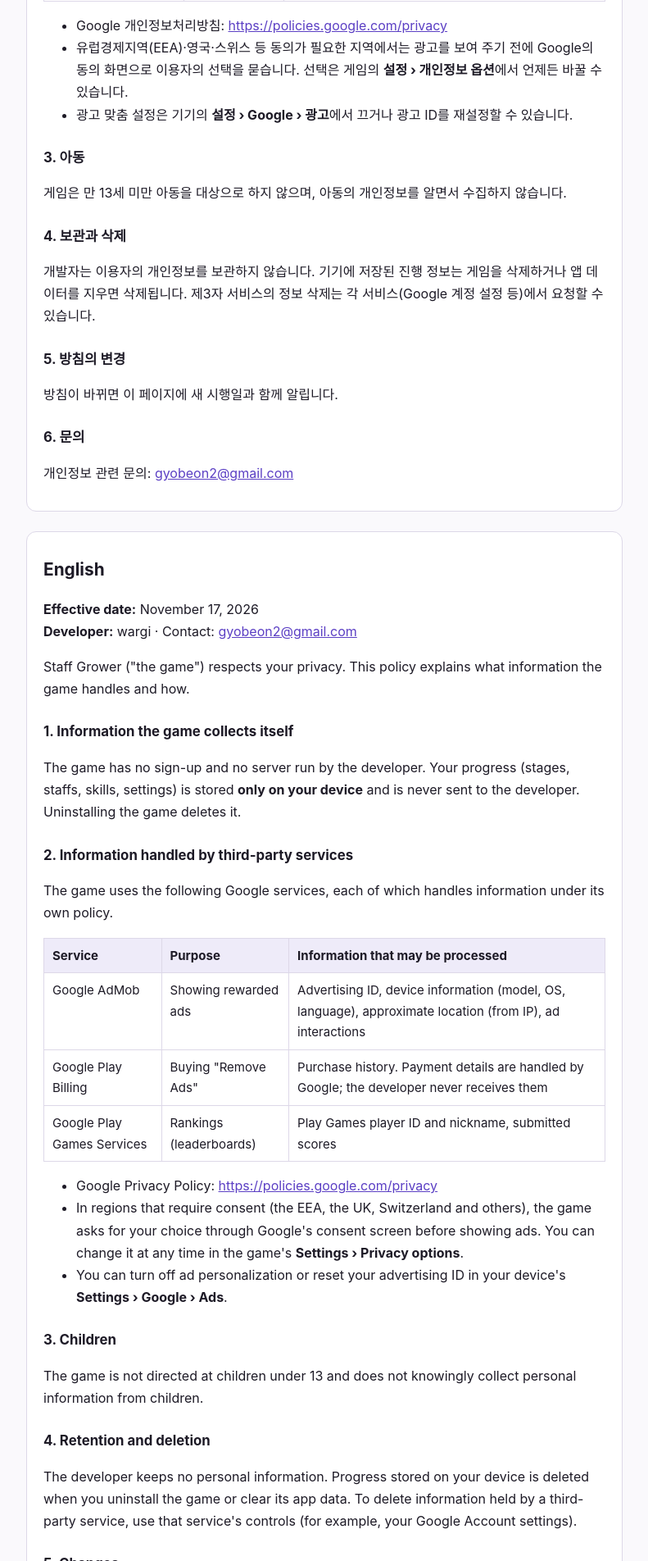
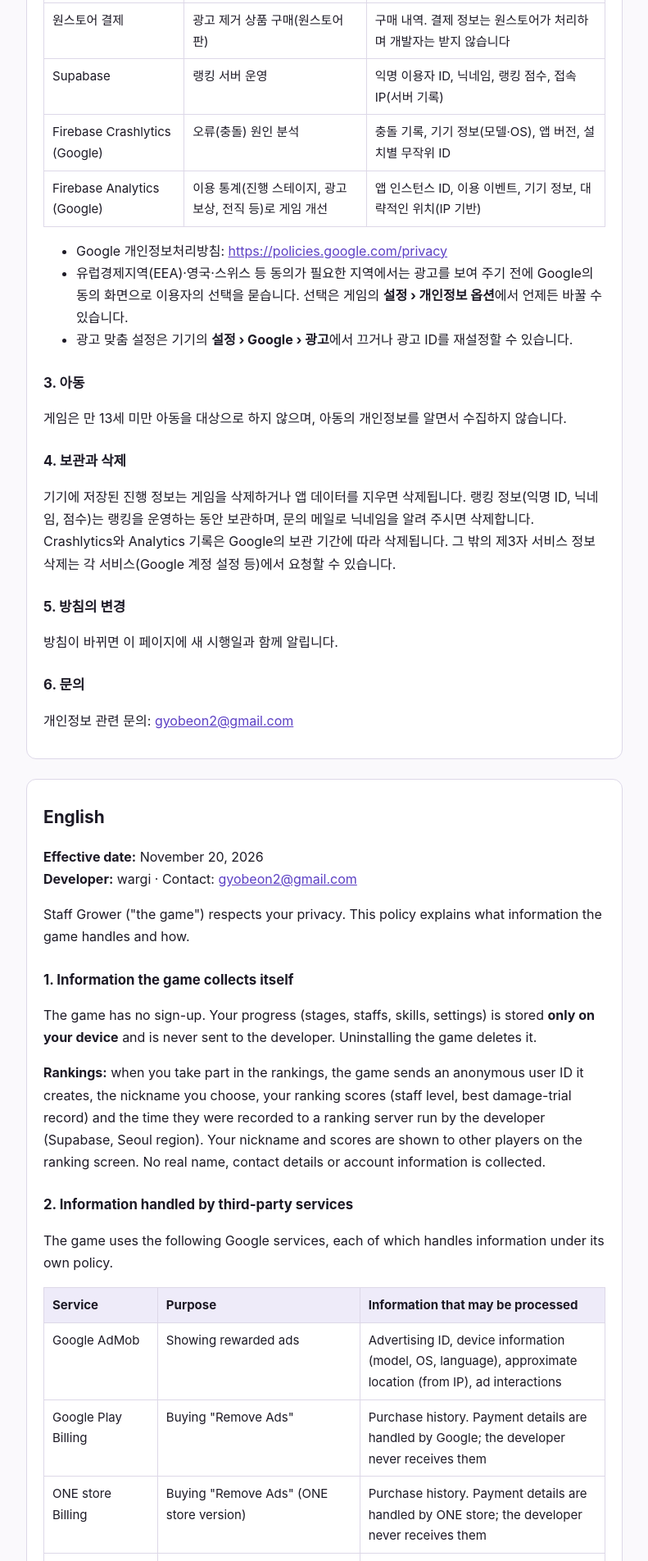
Before and after one commit to wargi/wargi.github.io, a plain HTML site: page staffgrow/privacy/index.html in a window 1280 px wide. Shown: the part 896-2800 px from the top of the page at 82% size, without its empty margins (244-1035 px from the left). Drawn offline with Linux system fonts and the light colour scheme.

Commit message:
staffgrow 개인정보처리방침: 랭킹(Supabase), Firebase Crashlytics·Analytics, 원스토어 결제 반영 (시행일 2026-11-20)

```diff
--- a/staffgrow/privacy/index.html
+++ b/staffgrow/privacy/index.html
@@ -30,18 +30,19 @@ th { background:color-mix(in srgb, var(--accent) 10%, transparent); }
 <nav><a href="#ko">한국어</a><a href="#en">English</a></nav>
 <section id="ko" lang="ko">
 <h2>한국어</h2>
-<p><strong>시행일:</strong> 2026년 11월 17일<br><strong>개발자:</strong> wargi · 문의: <a href="mailto:gyobeon2@gmail.com">gyobeon2@gmail.com</a></p>
+<p><strong>시행일:</strong> 2026년 11월 20일<br><strong>개발자:</strong> wargi · 문의: <a href="mailto:gyobeon2@gmail.com">gyobeon2@gmail.com</a></p>
 <p>「지팡이키우기」(이하 "게임")는 이용자의 개인정보를 소중히 다룹니다. 이 방침은 게임이 어떤 정보를 어떻게 다루는지 설명합니다.</p>
 <h3>1. 게임이 직접 모으는 정보</h3>
-<p>게임은 회원 가입이 없고, 개발자가 운영하는 서버도 없습니다. 진행 상황(스테이지, 지팡이, 스킬, 설정 등)은 <strong>이용자의 기기 안에만</strong> 저장되며 개발자에게 전송되지 않습니다. 게임을 삭제하면 이 정보도 함께 지워집니다.</p>
+<p>게임은 회원 가입이 없습니다. 진행 상황(스테이지, 지팡이, 스킬, 설정 등)은 <strong>이용자의 기기 안에만</strong> 저장되며 개발자에게 전송되지 않습니다. 게임을 삭제하면 이 정보도 함께 지워집니다.</p>
+<p><strong>랭킹:</strong> 랭킹에 참여하면 게임이 자동으로 만든 익명 이용자 ID, 이용자가 정한 닉네임, 랭킹 점수(지팡이 레벨, 데미지 측정 최고 기록)와 기록 시각을 개발자가 운영하는 랭킹 서버(Supabase, 서울 리전)에 보냅니다. 닉네임과 점수는 다른 이용자의 랭킹 화면에 보입니다. 실명, 연락처, 계정 정보는 받지 않습니다.</p>
 <h3>2. 제3자 서비스가 처리하는 정보</h3>
 <p>게임은 다음 Google 서비스를 사용하며, 각 서비스는 자체 방침에 따라 정보를 처리합니다.</p>
-<div class="table"><table><thead><tr><th>서비스</th><th>목적</th><th>처리될 수 있는 정보</th></tr></thead><tbody><tr><td>Google AdMob</td><td>보상형 광고 표시</td><td>광고 ID, 기기 정보(모델·OS·언어), 대략적인 위치(IP 기반), 광고 상호작용</td></tr><tr><td>Google Play 결제</td><td>광고 제거 상품 구매</td><td>구매 내역. 결제 정보는 Google이 처리하며 개발자는 받지 않습니다</td></tr><tr><td>Google Play 게임즈 서비스</td><td>랭킹(리더보드)</td><td>Play 게임즈 플레이어 ID·닉네임, 기록한 점수</td></tr></tbody></table></div>
+<div class="table"><table><thead><tr><th>서비스</th><th>목적</th><th>처리될 수 있는 정보</th></tr></thead><tbody><tr><td>Google AdMob</td><td>보상형 광고 표시</td><td>광고 ID, 기기 정보(모델·OS·언어), 대략적인 위치(IP 기반), 광고 상호작용</td></tr><tr><td>Google Play 결제</td><td>광고 제거 상품 구매</td><td>구매 내역. 결제 정보는 Google이 처리하며 개발자는 받지 않습니다</td></tr><tr><td>원스토어 결제</td><td>광고 제거 상품 구매(원스토어판)</td><td>구매 내역. 결제 정보는 원스토어가 처리하며 개발자는 받지 않습니다</td></tr><tr><td>Supabase</td><td>랭킹 서버 운영</td><td>익명 이용자 ID, 닉네임, 랭킹 점수, 접속 IP(서버 기록)</td></tr><tr><td>Firebase Crashlytics (Google)</td><td>오류(충돌) 원인 분석</td><td>충돌 기록, 기기 정보(모델·OS), 앱 버전, 설치별 무작위 ID</td></tr><tr><td>Firebase Analytics (Google)</td><td>이용 통계(진행 스테이지, 광고 보상, 전직 등)로 게임 개선</td><td>앱 인스턴스 ID, 이용 이벤트, 기기 정보, 대략적인 위치(IP 기반)</td></tr></tbody></table></div>
 <ul><li>Google 개인정보처리방침: <a href="https://policies.google.com/privacy">https://policies.google.com/privacy</a></li><li>유럽경제지역(EEA)·영국·스위스 등 동의가 필요한 지역에서는 광고를 보여 주기 전에 Google의 동의 화면으로 이용자의 선택을 묻습니다. 선택은 게임의 <strong>설정 › 개인정보 옵션</strong>에서 언제든 바꿀 수 있습니다.</li><li>광고 맞춤 설정은 기기의 <strong>설정 › Google › 광고</strong>에서 끄거나 광고 ID를 재설정할 수 있습니다.</li></ul>
 <h3>3. 아동</h3>
 <p>게임은 만 13세 미만 아동을 대상으로 하지 않으며, 아동의 개인정보를 알면서 수집하지 않습니다.</p>
 <h3>4. 보관과 삭제</h3>
-<p>개발자는 이용자의 개인정보를 보관하지 않습니다. 기기에 저장된 진행 정보는 게임을 삭제하거나 앱 데이터를 지우면 삭제됩니다. 제3자 서비스의 정보 삭제는 각 서비스(Google 계정 설정 등)에서 요청할 수 있습니다.</p>
+<p>기기에 저장된 진행 정보는 게임을 삭제하거나 앱 데이터를 지우면 삭제됩니다. 랭킹 정보(익명 ID, 닉네임, 점수)는 랭킹을 운영하는 동안 보관하며, 문의 메일로 닉네임을 알려 주시면 삭제합니다. Crashlytics와 Analytics 기록은 Google의 보관 기간에 따라 삭제됩니다. 그 밖의 제3자 서비스 정보 삭제는 각 서비스(Google 계정 설정 등)에서 요청할 수 있습니다.</p>
 <h3>5. 방침의 변경</h3>
 <p>방침이 바뀌면 이 페이지에 새 시행일과 함께 알립니다.</p>
 <h3>6. 문의</h3>
@@ -49,18 +50,19 @@ th { background:color-mix(in srgb, var(--accent) 10%, transparent); }
 </section>
 <section id="en" lang="en">
 <h2>English</h2>
-<p><strong>Effective date:</strong> November 17, 2026<br><strong>Developer:</strong> wargi · Contact: <a href="mailto:gyobeon2@gmail.com">gyobeon2@gmail.com</a></p>
+<p><strong>Effective date:</strong> November 20, 2026<br><strong>Developer:</strong> wargi · Contact: <a href="mailto:gyobeon2@gmail.com">gyobeon2@gmail.com</a></p>
 <p>Staff Grower ("the game") respects your privacy. This policy explains what information the game handles and how.</p>
 <h3>1. Information the game collects itself</h3>
-<p>The game has no sign-up and no server run by the developer. Your progress (stages, staffs, skills, settings) is stored <strong>only on your device</strong> and is never sent to the developer. Uninstalling the game deletes it.</p>
+<p>The game has no sign-up. Your progress (stages, staffs, skills, settings) is stored <strong>only on your device</strong> and is never sent to the developer. Uninstalling the game deletes it.</p>
+<p><strong>Rankings:</strong> when you take part in the rankings, the game sends an anonymous user ID it creates, the nickname you choose, your ranking scores (staff level, best damage-trial record) and the time they were recorded to a ranking server run by the developer (Supabase, Seoul region). Your nickname and scores are shown to other players on the ranking screen. No real name, contact details or account information is collected.</p>
 <h3>2. Information handled by third-party services</h3>
 <p>The game uses the following Google services, each of which handles information under its own policy.</p>
-<div class="table"><table><thead><tr><th>Service</th><th>Purpose</th><th>Information that may be processed</th></tr></thead><tbody><tr><td>Google AdMob</td><td>Showing rewarded ads</td><td>Advertising ID, device information (model, OS, language), approximate location (from IP), ad interactions</td></tr><tr><td>Google Play Billing</td><td>Buying "Remove Ads"</td><td>Purchase history. Payment details are handled by Google; the developer never receives them</td></tr><tr><td>Google Play Games Services</td><td>Rankings (leaderboards)</td><td>Play Games player ID and nickname, submitted scores</td></tr></tbody></table></div>
+<div class="table"><table><thead><tr><th>Service</th><th>Purpose</th><th>Information that may be processed</th></tr></thead><tbody><tr><td>Google AdMob</td><td>Showing rewarded ads</td><td>Advertising ID, device information (model, OS, language), approximate location (from IP), ad interactions</td></tr><tr><td>Google Play Billing</td><td>Buying "Remove Ads"</td><td>Purchase history. Payment details are handled by Google; the developer never receives them</td></tr><tr><td>ONE store Billing</td><td>Buying "Remove Ads" (ONE store version)</td><td>Purchase history. Payment details are handled by ONE store; the developer never receives them</td></tr><tr><td>Supabase</td><td>Running the ranking server</td><td>Anonymous user ID, nickname, ranking scores, IP address (server logs)</td></tr><tr><td>Firebase Crashlytics (Google)</td><td>Finding the causes of crashes</td><td>Crash reports, device information (model, OS), app version, a random per-install ID</td></tr><tr><td>Firebase Analytics (Google)</td><td>Usage statistics (stages reached, ad rewards, class advances) to improve the game</td><td>App instance ID, usage events, device information, approximate location (from IP)</td></tr></tbody></table></div>
 <ul><li>Google Privacy Policy: <a href="https://policies.google.com/privacy">https://policies.google.com/privacy</a></li><li>In regions that require consent (the EEA, the UK, Switzerland and others), the game asks for your choice through Google's consent screen before showing ads. You can change it at any time in the game's <strong>Settings › Privacy options</strong>.</li><li>You can turn off ad personalization or reset your advertising ID in your device's <strong>Settings › Google › Ads</strong>.</li></ul>
 <h3>3. Children</h3>
 <p>The game is not directed at children under 13 and does not knowingly collect personal information from children.</p>
 <h3>4. Retention and deletion</h3>
-<p>The developer keeps no personal information. Progress stored on your device is deleted when you uninstall the game or clear its app data. To delete information held by a third-party service, use that service's controls (for example, your Google Account settings).</p>
+<p>Progress stored on your device is deleted when you uninstall the game or clear its app data. Ranking information (anonymous ID, nickname, scores) is kept while the rankings run and is deleted on request: email us your nickname. Crashlytics and Analytics records are deleted on Google's retention schedule. To delete information held by other third-party services, use that service's controls (for example, your Google Account settings).</p>
 <h3>5. Changes</h3>
 <p>If this policy changes, the new version will be posted on this page with a new effective date.</p>
 <h3>6. Contact</h3>
```
